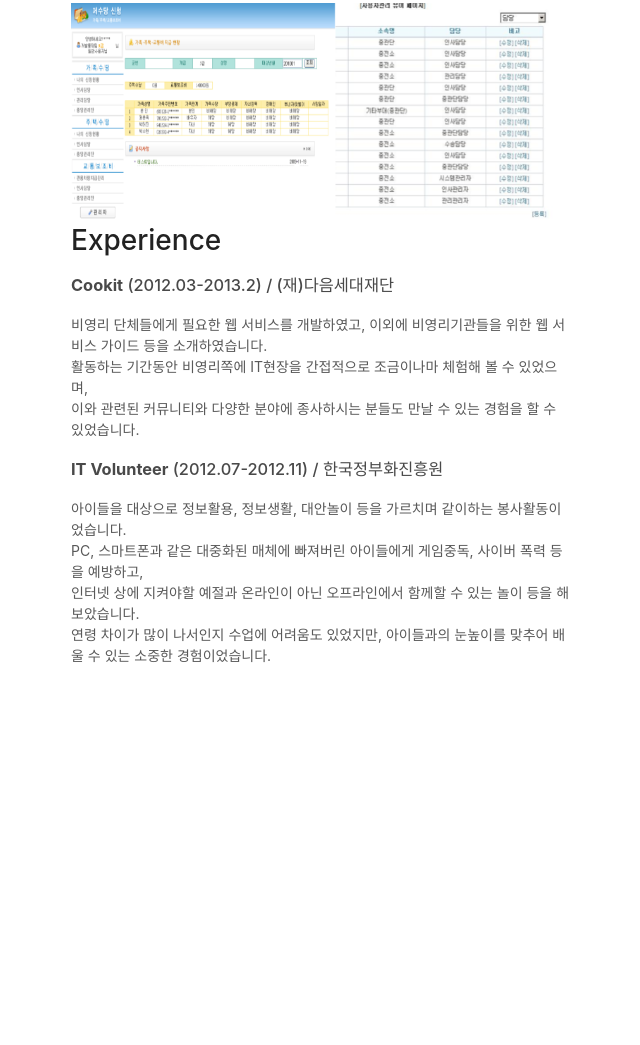
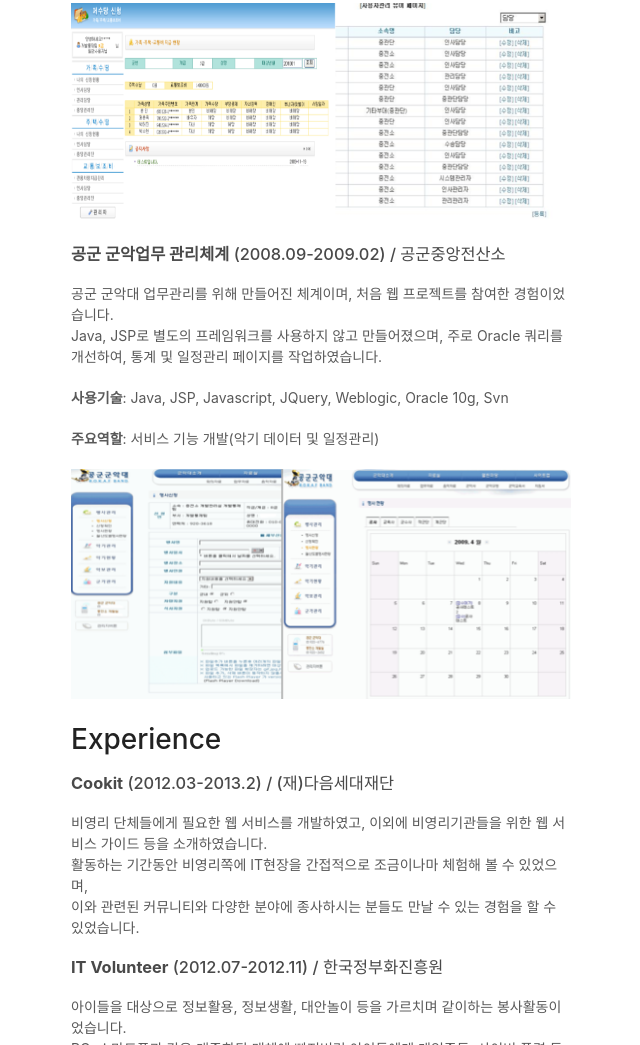
Before and after one commit to oddeveloper/oddeveloper.github.io, a plain HTML site: page index.html in a window 1280 px wide. Shown: the part 6639-7684 px from the top of the page, without its empty margins (499-1139 px from the left). Before the commit the page ends 7375 px from the top, so only its background shows below. Drawn offline with Linux system fonts and the light colour scheme.

Commit message:
Add portfolio contents

```diff
--- a/index.html
+++ b/index.html
@@ -165,7 +165,16 @@
 	<p><b>사용기술</b>: Java, JSP, Struts, Spring, Ibatis, Javascript, JQuery, extJS, Weblogic, Oracle 10g, Svn</p>
 	<p><b>주요역할</b>: 서비스 기능 개발(인증, 사용자 및 데이터 관리)</p>
 	<img src="images/pay.png"/>
-        <h1>Experience</h1>
+	<p><h3 id="music"><b>공군 군악업무 관리체계</b> (2008.09-2009.02) / 공군중앙전산소</h3></p>
+	<p>
+	  공군 군악대 업무관리를 위해 만들어진 체계이며, 처음 웹 프로젝트를 참여한 경험이었습니다.<br/>
+	  Java, JSP로 별도의 프레임워크를 사용하지 않고 만들어졌으며, 주로 Oracle 쿼리를 개선하여,
+	  통계 및 일정관리 페이지를 작업하였습니다.
+	</p>
+	<p><b>사용기술</b>: Java, JSP, Javascript, JQuery, Weblogic, Oracle 10g, Svn</p>
+	<p><b>주요역할</b>: 서비스 기능 개발(악기 데이터 및 일정관리)</p>
+	<img src="images/music.png"/>
+        <p><h1>Experience</h1></p>
 	<p><h3 id="cookit"><b>Cookit</b> (2012.03-2013.2) / (재)다음세대재단</h3></p>
 	<p>
 	  비영리 단체들에게 필요한 웹 서비스를 개발하였고, 이외에 비영리기관들을 위한 웹 서비스 가이드 등을 소개하였습니다.<br/>
```
Also changed, not shown: images/music.png (added), 1 other file.
